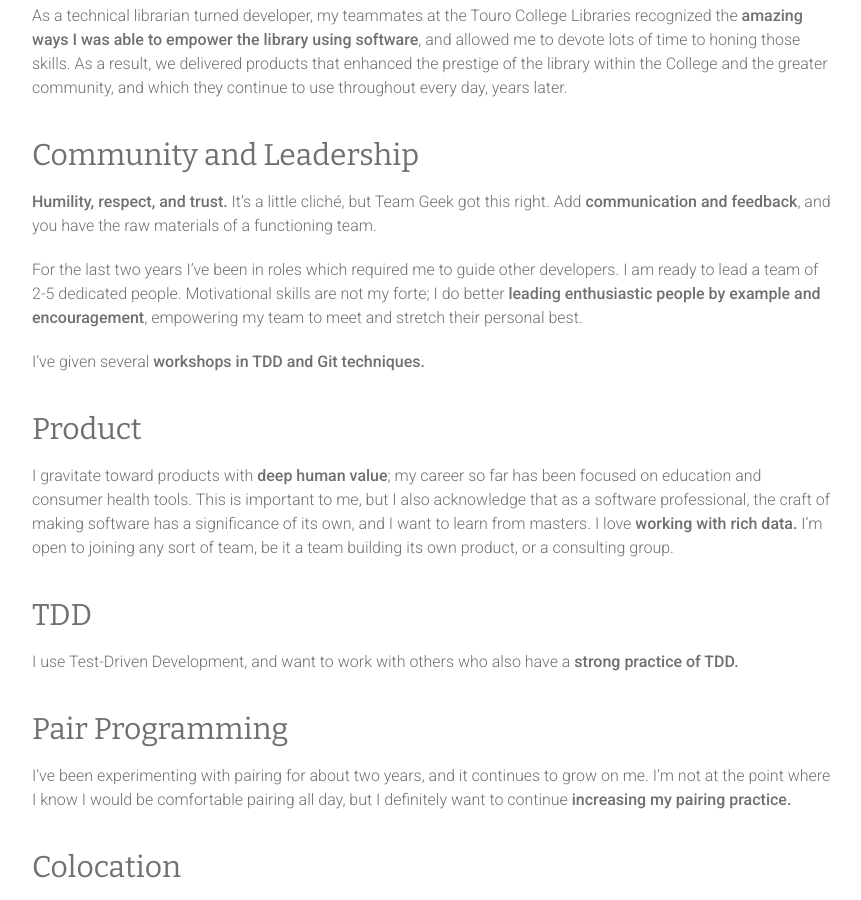
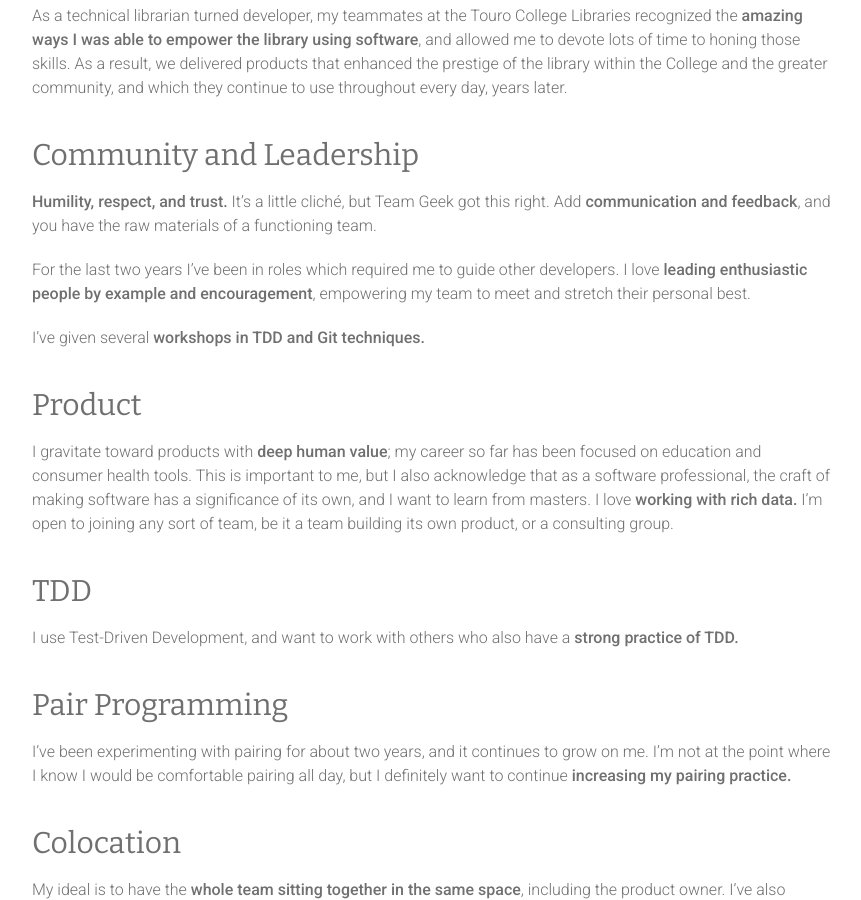
Before and after one commit to yitznewton/yitznewton.github.io, a Jekyll site: the page built from resume.md, in a window 1280 px wide and 900 px high, scrolled down 511 px. Shown: the whole window, without its empty margins (208-1069 px from the left). Built offline with Jekyll 4.4.1, drawn with Linux system fonts in a browser that asks for light colours; Markdown is read by kramdown in place of the engine named in the settings.

Commit message:
update resume

```diff
--- a/resume.md
+++ b/resume.md
@@ -20,7 +20,7 @@ As a technical librarian turned developer, my teammates at the Touro College Lib
 
 **Humility, respect, and trust.** It's a little cliché, but Team Geek got this right. Add **communication and feedback**, and you have the raw materials of a functioning team.
 
-For the last two years I've been in roles which required me to guide other developers. I am ready to lead a team of 2-5 dedicated people. Motivational skills are not my forte; I do better **leading enthusiastic people by example and encouragement**, empowering my team to meet and stretch their personal best.
+For the last two years I've been in roles which required me to guide other developers. I love **leading enthusiastic people by example and encouragement**, empowering my team to meet and stretch their personal best.
 
 I've given several **workshops in TDD and Git techniques.**
 
```
